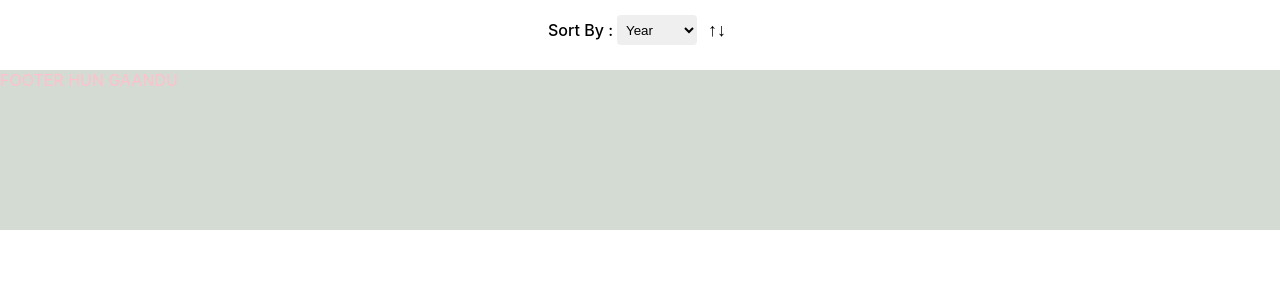
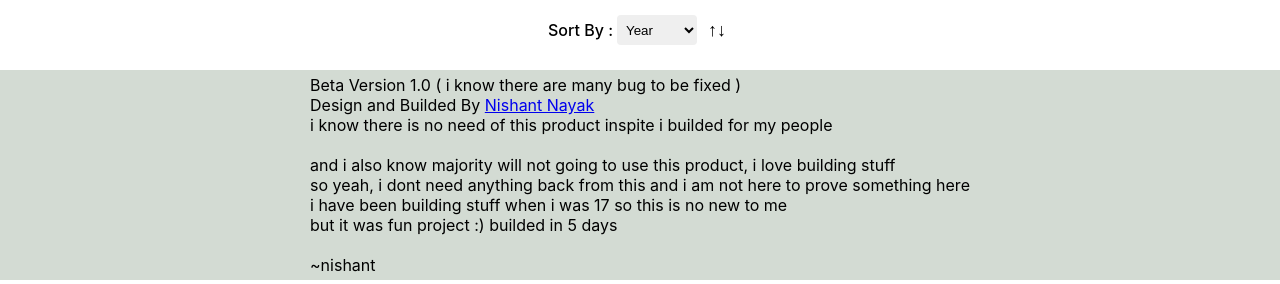
Before and after one commit to nayaknishant656/Paardarshi---Frontend, a React (Create React App) app: page / in a window 1280 px wide. Shown: the part 513-797 px from the top of the page. Built offline with nearby package versions, Linux system fonts and the light colour scheme; no server answers; the HTML template or start-up script is replaced by a standard one.

Commit message:
footer-change

```diff
--- a/src/components/footer/footer.css
+++ b/src/components/footer/footer.css
@@ -6,6 +6,12 @@
 main
 {
     background-color: rgba(74, 107, 74, 0.24) ;
-    height: 20vh;
     color: pink;
+    display: flex;
+    justify-content: center;
 }
+.parent-div
+{
+    color: black;
+    padding: 5px 3%;
+}
--- a/src/components/footer/footer.jsx
+++ b/src/components/footer/footer.jsx
@@ -4,7 +4,16 @@ export default class footer extends Component {
   render() {
     return (
       <main>
-        FOOTER HUN GAANDU
+        <div className='parent-div'>
+          <p>Beta Version 1.0 ( i know there are many bug to be fixed )</p>
+          <p>Design and Builded By <a href='https://bio.link/nishantkcu'>Nishant Nayak</a></p>
+          <p>i know there is no need of this product inspite i builded for my people</p><br></br>
+          <p>and i also know majority will not going to use this product, i love building stuff</p>
+          <p>so yeah, i dont need anything back from this and i am not here to prove something here</p>
+          <p>i have been building stuff when i was 17 so this is no new to me</p>
+          <p>but it was fun project :) builded in 5 days</p><br></br>
+          <p>~nishant</p>
+        </div>
       </main>
     )
   }
```
